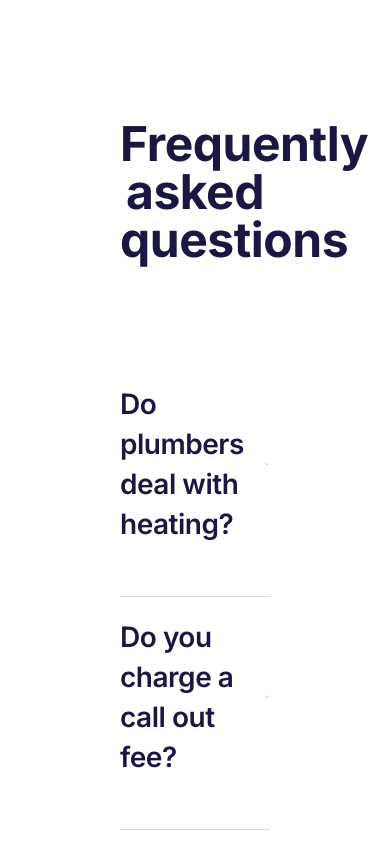
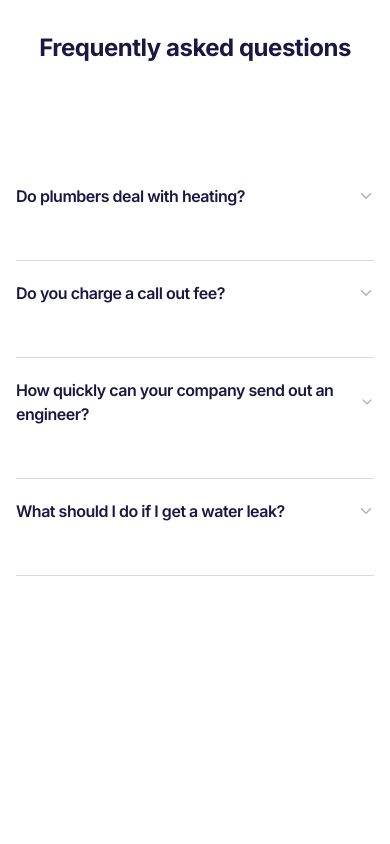
Before and after one commit to jahidhasan136/task-one-wearecrx, a Next.js app: page / in a window 390 px wide. Shown: the top 844 px of the page. Built offline with nearby package versions, Linux system fonts and the light colour scheme.

Commit message:
accordion question responsive complete

```diff
--- a/src/app/components/ui/Accordion.tsx
+++ b/src/app/components/ui/Accordion.tsx
@@ -43,7 +43,7 @@ const Accordion = () => {
             onClick={() => handleToggle(index)}
             className="flex items-center justify-between cursor-pointer"
           >
-            <h2 className="font-semibold text-[28px] leading-10 tracking-[-0.48px] text-blackFontH">
+            <h2 className="font-semibold xs:text-base md:text-[20px] lg:text-[28px] xs:leading-6 md:leading-7 lg:leading-10 tracking-[-0.48px] text-blackFontH">
               {item.question}
             </h2>
             <IoIosArrowDown
--- a/src/app/components/ui/SectionHeader.tsx
+++ b/src/app/components/ui/SectionHeader.tsx
@@ -6,7 +6,7 @@ interface SectionHeaderProps {
 
 const SectionHeader: React.FC<SectionHeaderProps> = ({ headerTitle }) => {
   return (
-    <div className="font-bold text-5xl text-center text-blackFontH tracking-[-0.48px]">
+    <div className="font-bold xs:text-2xl md:text-[32px] lg:text-5xl text-center text-blackFontH tracking-[-0.48px]">
       {headerTitle}
     </div>
   );
--- a/src/app/globals.css
+++ b/src/app/globals.css
@@ -21,5 +21,6 @@
 body {
   font-family: var(--font-inter), sans-serif;
   background-color: var(--color-background);
-  padding: 120px;
+  /* padding: 120px; */
+  @apply xs:px-4 xs:py-8 md:px-10 lg:px-[120px] md:py-10 lg:py-[120px];
 }
```
